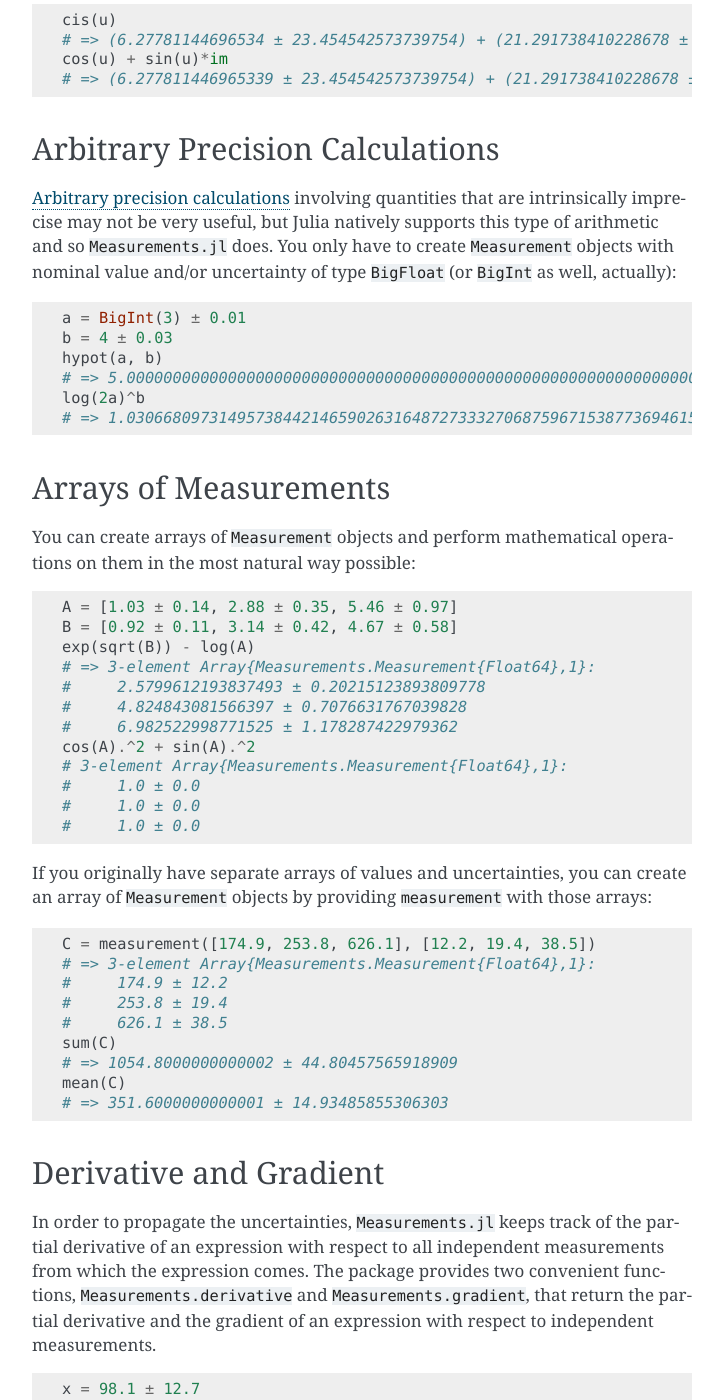
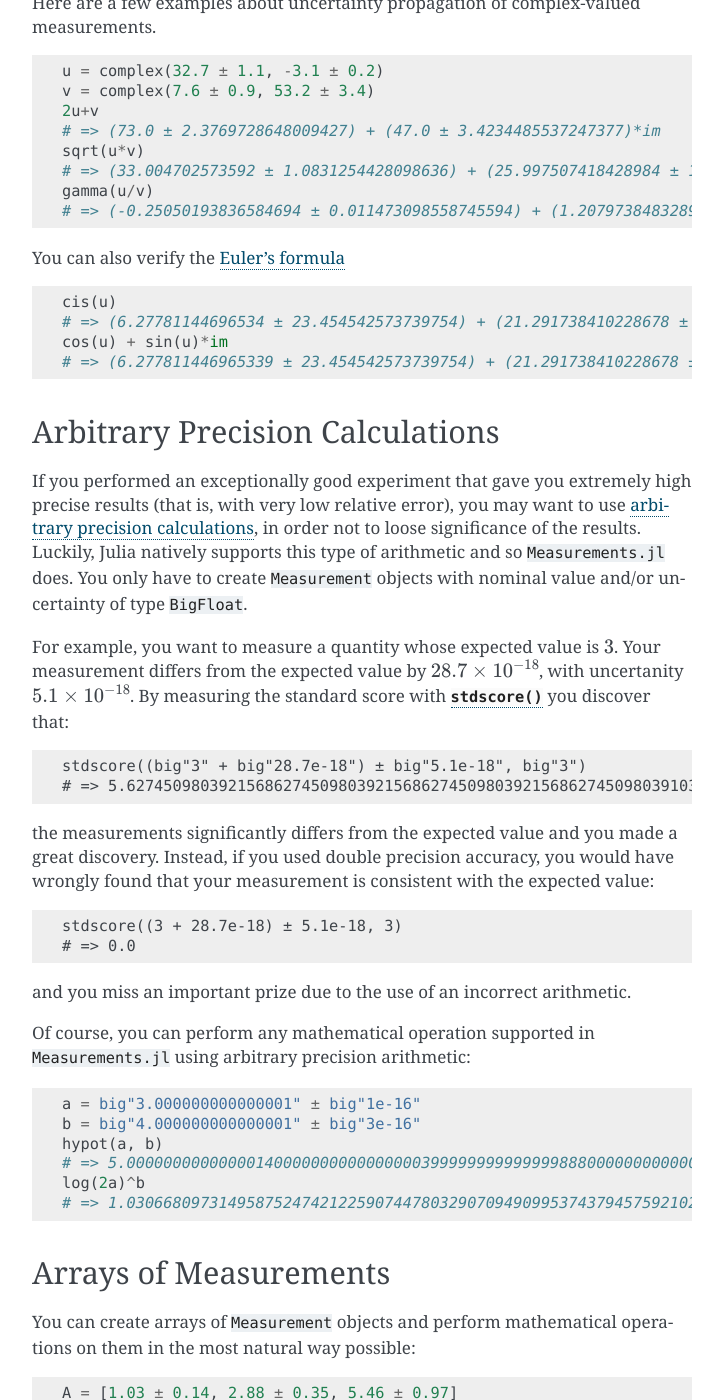
Before and after one commit to JuliaPhysics/Measurements.jl, a Sphinx documentation site: the page built from docs/examples.rst, in a window 1280 px wide and 1400 px high, scrolled down 3363 px. Shown: the whole window, without its empty margins (388-1111 px from the left). Built offline with Sphinx 7.4.7, drawn with Linux system fonts in a browser that asks for light colours; some of the changed text lies outside the part shown.

Commit message:
Improvements to documentation
More examples, and better explain when arbitrary precision arithmetic
can be useful.

```diff
--- a/docs/examples.rst
+++ b/docs/examples.rst
@@ -129,11 +129,27 @@ in ``Measurements.jl`` package
 Also here you can use an anonymous function instead of defining the ``cubaerf``
 function, do it as an exercise.
 
-.. Warning::
+.. Tip::
 
-   The type of all the arguments provided must be ``Measurement``. If one of the
-   arguments is actually an exact number (so without uncertainty), convert it to
-   ``Measurement`` type:
+   Note that the argument of ``@uncertain`` macro must be a function call whose
+   arguments are ``Measurement`` objects.  Thus,
+
+   .. code-block:: julia
+
+      @uncertain zeta(13.4 ± 0.8) + eta(8.51 ± 0.67)
+
+   will not work because here the outermost function is ``+``, whose arguments
+   are ``zeta(13.4 ± 0.8)`` and ``eta(8.51 ± 0.67)``, that however cannot be
+   calculated.  Once more, wrap this expression in an (anonymous) function:
+
+   .. code-block:: julia
+
+      @uncertain ((x, y) -> zeta(x) + eta(y))(13.4 ± 0.8, 8.51 ± 0.67)
+      # => 1.9974303172187315 ± 0.0012169293212062773
+
+   The type of *all* the arguments provided must be ``Measurement``.  If one of
+   the arguments is actually an exact number (so without uncertainty), convert
+   it to ``Measurement`` type:
 
    .. code-block:: julia
 
@@ -185,21 +201,47 @@ You can also verify the `Euler’s formula
 Arbitrary Precision Calculations
 ~~~~~~~~~~~~~~~~~~~~~~~~~~~~~~~~
 
-`Arbitrary precision calculations
-<http://docs.julialang.org/en/stable/manual/integers-and-floating-point-numbers/#arbitrary-precision-arithmetic>`__
-involving quantities that are intrinsically imprecise may not be very useful,
-but Julia natively supports this type of arithmetic and so ``Measurements.jl``
-does.  You only have to create ``Measurement`` objects with nominal value and/or
-uncertainty of type ``BigFloat`` (or ``BigInt`` as well, actually):
+If you performed an exceptionally good experiment that gave you extremely high
+precise results (that is, with very low relative error), you may want to use
+`arbitrary precision calculations
+<http://docs.julialang.org/en/stable/manual/integers-and-floating-point-numbers/#arbitrary-precision-arithmetic>`__,
+in order not to loose significance of the results.  Luckily, Julia natively
+supports this type of arithmetic and so ``Measurements.jl`` does.  You only have
+to create ``Measurement`` objects with nominal value and/or uncertainty of type
+``BigFloat``.
+
+For example, you want to measure a quantity whose expected value is :math:`3`.
+Your measurement differs from the expected value by :math:`28.7 \times
+10^{-18}`, with uncertanity :math:`5.1 \times 10^{-18}`.  By measuring the
+standard score with :func:`stdscore` you discover that:
+
+.. code-block::
+
+   stdscore((big"3" + big"28.7e-18") ± big"5.1e-18", big"3")
+   # => 5.627450980392156862745098039215686274509803921568627450980391037501663923589521
+
+the measurements significantly differs from the expected value and you made a
+great discovery.  Instead, if you used double precision accuracy, you would have
+wrongly found that your measurement is consistent with the expected value:
+
+.. code-block::
+
+   stdscore((3 + 28.7e-18) ± 5.1e-18, 3)
+   # => 0.0
+
+and you miss an important prize due to the use of an incorrect arithmetic.
+
+Of course, you can perform any mathematical operation supported in
+``Measurements.jl`` using arbitrary precision arithmetic:
 
 .. code-block:: julia
 
-    a = BigInt(3) ± 0.01
-    b = 4 ± 0.03
+    a = big"3.000000000000001" ± big"1e-16"
+    b = big"4.000000000000001" ± big"3e-16"
     hypot(a, b)
-    # => 5.000000000000000000000000000000000000000000000000000000000000000000000000000000 ± 2.473863375370596246756154793364399326509001412701084709723336101627452857843757e-02
+    # => 5.000000000000001400000000000000003999999999999998880000000000000312000000000024 ± 2.473863375370596267803725904283220875671216632212376107626862877723616853695226e-16
     log(2a)^b
-    # => 1.030668097314957384421465902631648727333270687596715387736946157489404400228445e+01 ± 1.959580475953079233643030915452927748488408893913287402297342303952280925878254e-01
+    # => 1.030668097314958752474212259074478032907094909953743794575921028702492233784189e+01 ± 1.959580475953082338319846933378840856858691596105252004882325917953232378212662e-15
 
 Arrays of Measurements
 ~~~~~~~~~~~~~~~~~~~~~~
--- a/docs/index.rst
+++ b/docs/index.rst
@@ -19,8 +19,8 @@ These are the main fetures of the package:
   = 0 \pm 0`, :math:`x/x = 1 \pm 0`, :math:`\tan(x) = \sin(x)/\cos(x)`, etc...
 - Support for `arbitrary precision
   <http://docs.julialang.org/en/stable/manual/integers-and-floating-point-numbers/#arbitrary-precision-arithmetic>`__
-  numbers with uncertainties (though this may not be very useful for quantities
-  that are intrinsically imprecise)
+  numbers with uncertainties (useful for measurements with very low relative
+  error)
 - Define arrays of measurements and perform calculations with them
 - Propagate uncertainty for any function of real arguments (including functions
   based on `C/Fortran calls
```
Also changed, not shown: README.md (+5 -5 lines).
